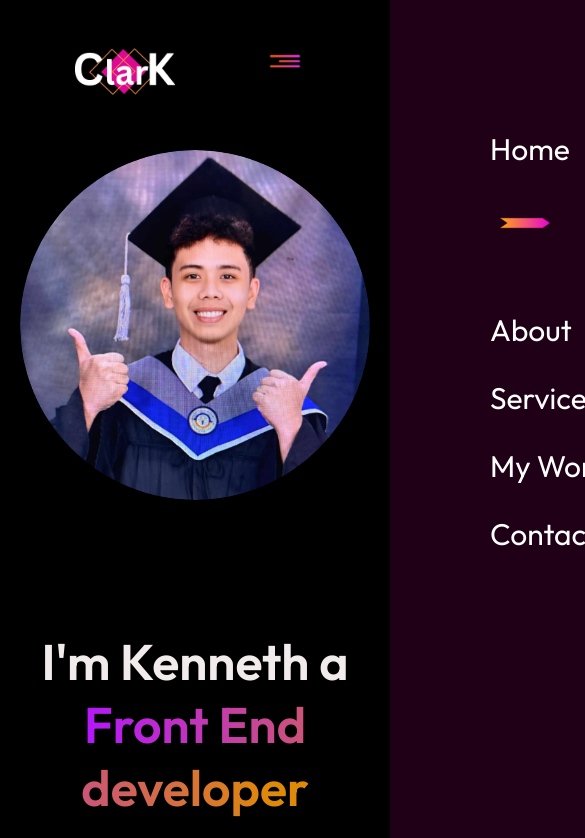
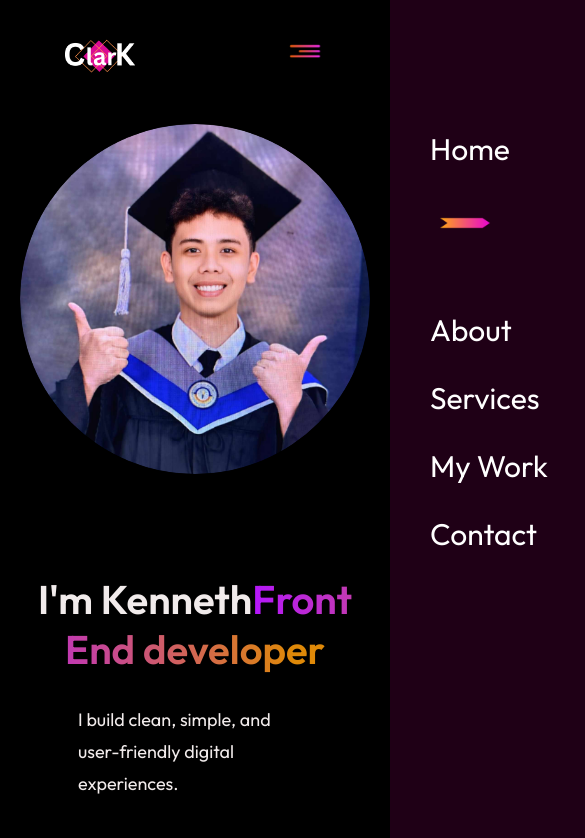
Before and after one commit to KennethAuguis/clark-portfolio, a React (Vite) app: page / in a window 390 px wide. Shown: the top 838 px of the page, 585 px wide, since content can reach past the window. Built offline with nearby package versions, Linux system fonts and the light colour scheme.

Commit message:
Update portfolio

```diff
--- a/src/Components/About/About.css
+++ b/src/Components/About/About.css
@@ -119,7 +119,7 @@
     transition: 0.3s;
 }
 
-@media (max-width: 768px) {
+@media (max-width: 414px) {
     .about {
         gap: 40px;
         margin: 30px 20px;
--- a/src/Components/Contact/Contact.css
+++ b/src/Components/Contact/Contact.css
@@ -103,7 +103,7 @@
     transition: 0.03s;
 }
 
-@media (max-width: 768px) {
+@media (max-width: 414px) {
     .contact{
         margin: 30px 20px;
         gap: 40px;
--- a/src/Components/Footer/Footer.css
+++ b/src/Components/Footer/Footer.css
@@ -63,7 +63,7 @@
     transition: 0.03s;
 }
 
-@media (max-width: 768px) {
+@media (max-width: 414px) {
     .footer{
         margin: 20px 20px;
     }
--- a/src/Components/Hero/Hero.css
+++ b/src/Components/Hero/Hero.css
@@ -74,18 +74,18 @@
     line-height: 40px;
 }
 
-@media(max-width:760px){
+@media(max-width:414px){
     .hero img {
-        margin-bottom: 120px;
+        margin-bottom: 90px;
         width: 350px;
         height: 350px; /* Force equal height and width */
         object-fit: cover; /* Keeps the image nicely cropped */
         border-radius: 50%; /* Makes it a perfect circle */
     }
     .hero h1{
-        margin-bottom: 50px;
+        margin-bottom: 10px;
         width: 90%;
-        font-size: 50px;
+        font-size: 40px;
     }
     .hero p{
         width: 60%;
--- a/src/Components/Hero/Hero.jsx
+++ b/src/Components/Hero/Hero.jsx
@@ -7,10 +7,8 @@ const Hero = () => {
   return (
     <div id='home' className='hero'>
       <img src={profile4} alt="" className="hero-img" />
-      <h1>I'm Kenneth
-        a <span>Front End developer</span>
-      </h1>
-      <p>I build clean, simple, and user-friendly digital experiences.</p>
+      <h1>I'm Kenneth<span>Front End developer </span>  </h1>
+      <p >I build clean, simple, and user-friendly digital experiences.</p>
       <div className="hero-actions">
         <div className="hero-connect"><AnchorLink className='anchor-link' offset={50} href='#contact'>Connect with me</AnchorLink></div>
         <div className="hero-resume">
--- a/src/Components/MyWork/MyWork.css
+++ b/src/Components/MyWork/MyWork.css
@@ -38,7 +38,7 @@
     transition: 0.03s;
 }
 
-@media (max-width: 768px) {
+@media (max-width: 414px) {
     .mywork {
         margin: 30px 20px;
         gap: 40px;
@@ -51,6 +51,7 @@
 
     .mywork-container {
         grid-template-columns: 1fr 1fr; /* Two columns on small screens */
+        right: 300px;
     }
     .mywork-container img {
         width: 100%; /* Full width on small screens */
--- a/src/Components/Navbar/Navbar.css
+++ b/src/Components/Navbar/Navbar.css
@@ -42,7 +42,7 @@
 }
 
 /* Media Query for Small Screens */
-@media (max-width: 768px) {
+@media (max-width: 414px) {
     .navbar {
         margin: 20px 20px;
         flex-direction: column;
@@ -70,9 +70,16 @@
 }
 .nav-mob-open{
     display: none;
+    position: fixed;
+    top: 30px;
+    width: 30px;
+    cursor: pointer;
+    z-index: 2;
+    transition: right 0.5s;
+
 }
 
-@media (max-width:768px){
+@media (max-width:414px){
     .navbar {
         margin: 20px 50px;
     }
@@ -82,13 +89,14 @@
     .nav-mob-open{
         display: block;
         position: fixed;
-        right: 30px;
+        right: 10px;
+        top: 10px;
     }
     .nav-mob-exit{
         display: block;
         position: relative;
         top: 30px;
-        left: 190px;
+        left: 200px;
         width: 30px;
     }
     .nav-menu{
@@ -106,8 +114,12 @@
     }
     .nav-menu li{
         font-size: 30px;
-        padding-left: 100px;
+        padding-left: 40px;
         flex-direction: row;
         gap: 20px;
     }
+    .navbar1 img{
+        width: 100px;
+        height: 70px;
+    }
 }
--- a/src/Components/Navbar/Navbar.jsx
+++ b/src/Components/Navbar/Navbar.jsx
@@ -20,7 +20,9 @@ const Navbar = () => {
 
     return (
         <div className='navbar'>
+             <div className='navbar1'>
             <img src={clarki3} alt='Clarki logo' />
+            </div>
             <img src={menu_open} onClick={openMenu} alt='' className='nav-mob-open'/>
             <ul ref={menuRef} className="nav-menu">
                 <img src={menu_close} onClick={closeMenu} alt='' className='nav-mob-exit'/>
--- a/src/Components/Services/Services.css
+++ b/src/Components/Services/Services.css
@@ -64,10 +64,10 @@
     transition: 0.4s;
 }
 
-@media (max-width: 768px) {
+@media (max-width: 414px) {
     .services {
         align-items: start;
-        gap: 70px;
+        gap: 50px;
         margin: 20px 70px;
     }
 
@@ -78,12 +78,12 @@
 
     .services-title img {
         width: 130px;
-        margin-right: -20px;
+        margin-right: 60px;
     }
 
     .services-format {
-        gap: 20px;
-        padding: 32px;
+        gap: 17px;
+        padding: 10px;
     }
     .services-format h2{
         font-size: 28px;
@@ -94,7 +94,10 @@
         max-width: 300px;
     }
     .services-container {
+        margin-left: -60px;
+
         grid-template-columns: 1fr 1fr;
-        gap: 0px;
+        gap: 10px;
+
     }
 }
```
